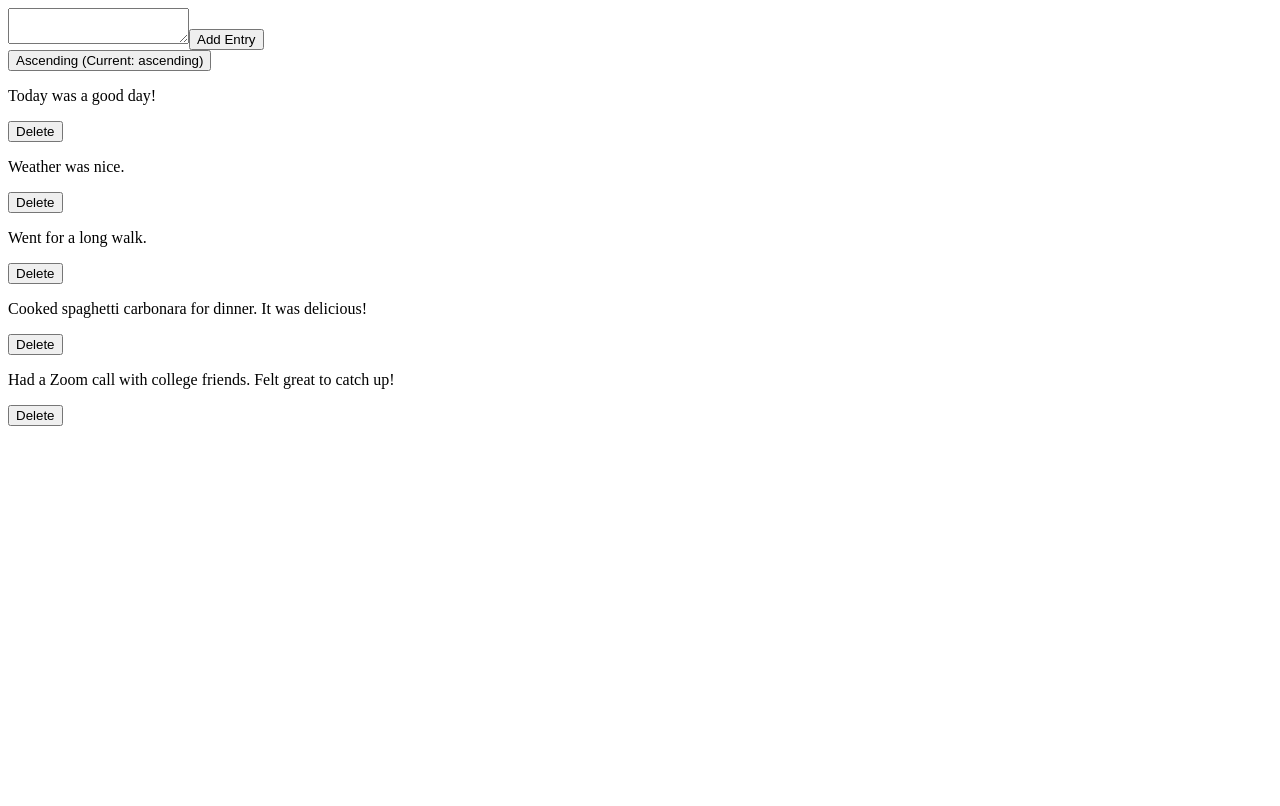
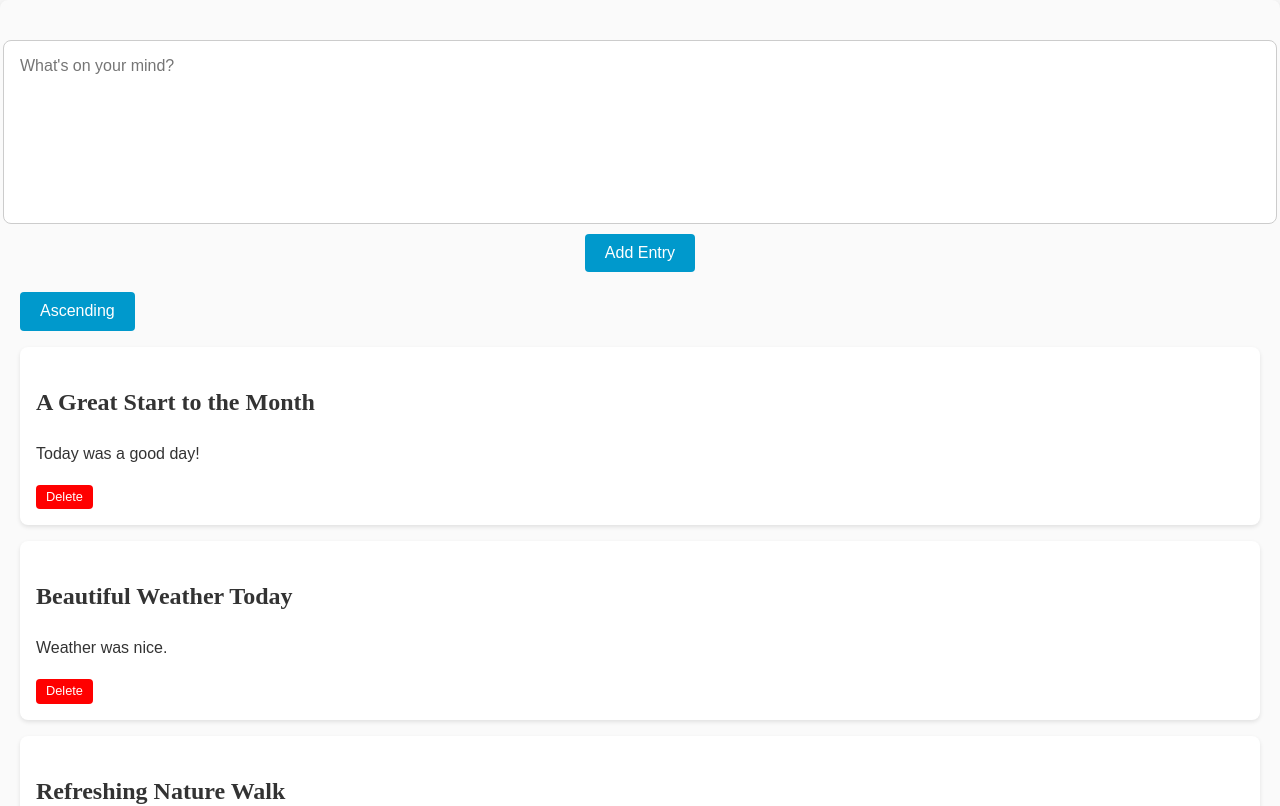
Before and after one commit to annikalindberg/diary-app, a React (Create React App) app: page / in a window 1280 px wide. Shown: the top 806 px of the page. Built offline with nearby package versions, Linux system fonts and the light colour scheme.

Commit message:
added reusable styling setup

```diff
--- a/package.json
+++ b/package.json
@@ -7,6 +7,7 @@
     "@testing-library/jest-dom": "^5.17.0",
     "@testing-library/react": "^13.4.0",
     "@testing-library/user-event": "^13.5.0",
+    "normalize.css": "^8.0.1",
     "react": "^18.2.0",
     "react-dom": "^18.2.0",
     "react-redux": "^8.1.3",
--- a/src/App.js
+++ b/src/App.js
@@ -3,12 +3,30 @@ import { Provider } from 'react-redux';
 import { store } from './redux/store';
 import DiaryEntryList from './components/DiaryEntryList';
 import NewDiaryEntryDialog from './components/NewDiaryEntryDialog';
+import styled from 'styled-components';
+import GlobalStyles from './globalStyles';
+import { ThemeProvider } from 'styled-components';
+import theme from './theme';
+
+export const AppContainer = styled.div`
+  font-family: 'Arial', sans-serif;
+  background-color: #fafafa;
+  color: #333;
+  padding: 20px;
+  border-radius: 8px;
+  box-shadow: 0 2px 4px rgba(0, 0, 0, 0.1);
+`;
 
 
 const App = () => (
   <Provider store={store}>
+    <ThemeProvider theme={theme}>
+    <GlobalStyles />
+    <AppContainer>
     <NewDiaryEntryDialog />
-    <DiaryEntryList />
+      <DiaryEntryList />
+    </AppContainer>
+</ThemeProvider >
   </Provider>
 );
 
--- a/src/components/DiaryEntry.js
+++ b/src/components/DiaryEntry.js
@@ -1,6 +1,28 @@
 import React from 'react';
 import { useDispatch } from 'react-redux';
 import { deleteEntry } from '../redux/actions/diaryActions';
+import styled from 'styled-components';
+
+export const EntryCard = styled.div`
+  background-color: #fff;
+  padding: 16px;
+  margin: 16px 0;
+  border-radius: 8px;
+  box-shadow: 0 2px 4px rgba(0, 0, 0, 0.1);
+`;
+
+export const DeleteButton = styled.button`
+  background-color: red;
+  color: white;
+  padding: 5px 10px;
+  border: none;
+  border-radius: 4px;
+  cursor: pointer;
+  font-size: 0.8em;
+  &:hover {
+    background-color: darkred;
+  }
+`;
 
 const DiaryEntry = ({ entry }) => {
   const dispatch = useDispatch();
@@ -10,10 +32,11 @@ const DiaryEntry = ({ entry }) => {
   };
 
   return (
-    <div>
+    <EntryCard>
+      <h2>{entry.title}</h2>
       <p>{entry.content}</p>
-      <button onClick={handleDelete}>Delete</button>
-    </div>
+      <DeleteButton onClick={handleDelete}>Delete</DeleteButton>
+    </EntryCard>
   );
 };
 
--- a/src/components/DiaryEntryList.js
+++ b/src/components/DiaryEntryList.js
@@ -1,13 +1,31 @@
 import React from 'react';
 import { useSelector, useDispatch } from 'react-redux';
 import DiaryEntry from './DiaryEntry';
-import { toggleSort } from '../redux/actions/diaryActions';  // Import the toggle action
+import { TOGGLE_SORT } from '../redux/actions/diaryActions';  // Import the toggle action
+import styled from 'styled-components';
+
+export const ListContainer = styled.div`
+  margin-top: 20px;
+`;
+
+export const SortButton = styled.button`
+  background-color: #0099cc;
+  color: white;
+  padding: 10px 20px;
+  border: none;
+  border-radius: 4px;
+  cursor: pointer;
+  font-size: 1em;
+  &:hover {
+    background-color: #0077a3;
+  }
+`;
 
 const DiaryEntryList = () => {
     const dispatch = useDispatch();
     const { diaryEntries = [], sortOrder } = useSelector((state) => state.diary || {});
 
-    const sortedEntries = [...diaryEntries].sort((a, b) => {
+    const sortedDiaryEntries = [...diaryEntries].sort((a, b) => {
         const dateA = new Date(a.date);
         const dateB = new Date(b.date);
 
@@ -16,23 +34,20 @@ const DiaryEntryList = () => {
             : dateB - dateA;
     });
 
-    const getSortOrderText = () => {
+    const getSortButtonText = () => {
         return sortOrder === 'ascending'
             ? 'Ascending'
             : 'Descending';
     }
-
     return (
-        <div>
-            {/* Add a toggle button */}
-            <button onClick={() => dispatch(toggleSort())}>
-               {getSortOrderText()} (Current: {sortOrder})
-            </button>
-
-            {sortedEntries.map((entry) => (
+        <ListContainer>
+            <SortButton onClick={() => dispatch({ type: TOGGLE_SORT })}>
+                {getSortButtonText()}
+            </SortButton>
+            {sortedDiaryEntries.map((entry) => (
                 <DiaryEntry key={entry.id} entry={entry} />
             ))}
-        </div>
+        </ListContainer>
     );
 };
 
--- a/src/components/NewDiaryEntryDialog.js
+++ b/src/components/NewDiaryEntryDialog.js
@@ -1,7 +1,45 @@
 import React, { useState } from 'react';
 import { useDispatch } from 'react-redux';
 import { addEntry } from '../redux/actions/diaryActions';
+import styled from 'styled-components';
+const DialogContainer = styled.div`
+  display: flex;
+  flex-direction: column;
+  align-items: center;
+  margin-top: 20px;
+`;
 
+const StyledTextArea = styled.textarea`
+  width: 100%;
+  height: 150px;
+  padding: 16px;
+  border: 1px solid #ccc;
+  border-radius: 8px;
+  margin-bottom: 10px;
+  font-family: 'Arial', sans-serif;
+  font-size: 1em;
+  resize: none;
+  &:focus {
+    outline-color: #0099cc;
+    border: 1px solid #0099cc;
+  }
+  &:hover {
+    border: 1px solid #666;
+  }
+`;
+
+const AddButton = styled.button`
+  background-color: #0099cc;
+  color: white;
+  padding: 10px 20px;
+  border: none;
+  border-radius: 4px;
+  cursor: pointer;
+  font-size: 1em;
+  &:hover {
+    background-color: #0077a3;
+  }
+`;
 const NewDiaryEntryDialog = () => {
     const [content, setContent] = useState('');
     const dispatch = useDispatch();
@@ -17,10 +55,16 @@ const NewDiaryEntryDialog = () => {
     };
 
     return (
-        <div>
-            <textarea maxLength="500" value={content} onChange={(e) => setContent(e.target.value)} />
-            <button onClick={handleAddEntry}>Add Entry</button>
-        </div>
+        <DialogContainer>
+            <StyledTextArea
+                maxLength="500"
+                value={content}
+                onChange={(e) => setContent(e.target.value)}
+                placeholder="What's on your mind?"
+                aria-label="Diary entry content"
+            />
+            <AddButton onClick={handleAddEntry}>Add Entry</AddButton>
+        </DialogContainer>
     );
 };
 
--- /dev/null
+++ b/src/globalStyles.js
@@ -0,0 +1,41 @@
+import { createGlobalStyle } from 'styled-components';
+import 'normalize.css';
+
+const GlobalStyles = createGlobalStyle`
+  :root {
+    --primary-color: #4CAF50;  // Green
+    --secondary-color: #FFC107;  // Amber
+    --tertiary-color: #03A9F4;  // Light Blue
+    --text-color: #212121;  // Dark Gray
+    --light-text-color: #FAFAFA;  // Light Gray
+    --background-color: #F5F5F5;  // Gray background
+  }
+
+  // Importing fonts
+  @import url('https://fonts.googleapis.com/css2?family=Roboto:wght@300;400;700&family=Playfair+Display:wght@400;700&display=swap');
+
+  body {
+    background-color: var(--background-color);
+    color: var(--text-color);
+    font-family: 'Roboto', sans-serif;
+    line-height: 1.6;
+    margin: 0 auto;
+  }
+
+  h1, h2, h3, h4, h5, h6 {
+    font-family: 'Playfair Display', serif;
+  }
+
+  a {
+    color: var(--primary-color);
+    text-decoration: none;
+  }
+
+  button {
+    cursor: pointer;
+  }
+
+  // other global styles...
+`;
+
+export default GlobalStyles;
--- /dev/null
+++ b/src/theme.js
@@ -0,0 +1,26 @@
+// theme.js
+const theme = {
+    // Colors
+    primary: '#007bff',
+    secondary: '#6c757d',
+    background: '#f8f9fa',
+    text: '#343a40',
+
+    // Typography
+    primaryFont: "'Roboto', sans-serif",
+    secondaryFont: "'Open Sans', sans-serif",
+
+    // Spacing
+    smallSpace: '8px',
+    mediumSpace: '16px',
+    largeSpace: '24px',
+
+    // Breakpoints
+    mobile: '480px',
+    tablet: '768px',
+    desktop: '1024px',
+
+    // ... more if needed
+};
+
+export default theme;
```
Also changed, not shown: src/styles/globalStyles.js (deleted), 1 other file (tests, documents, lock files or other folders).
